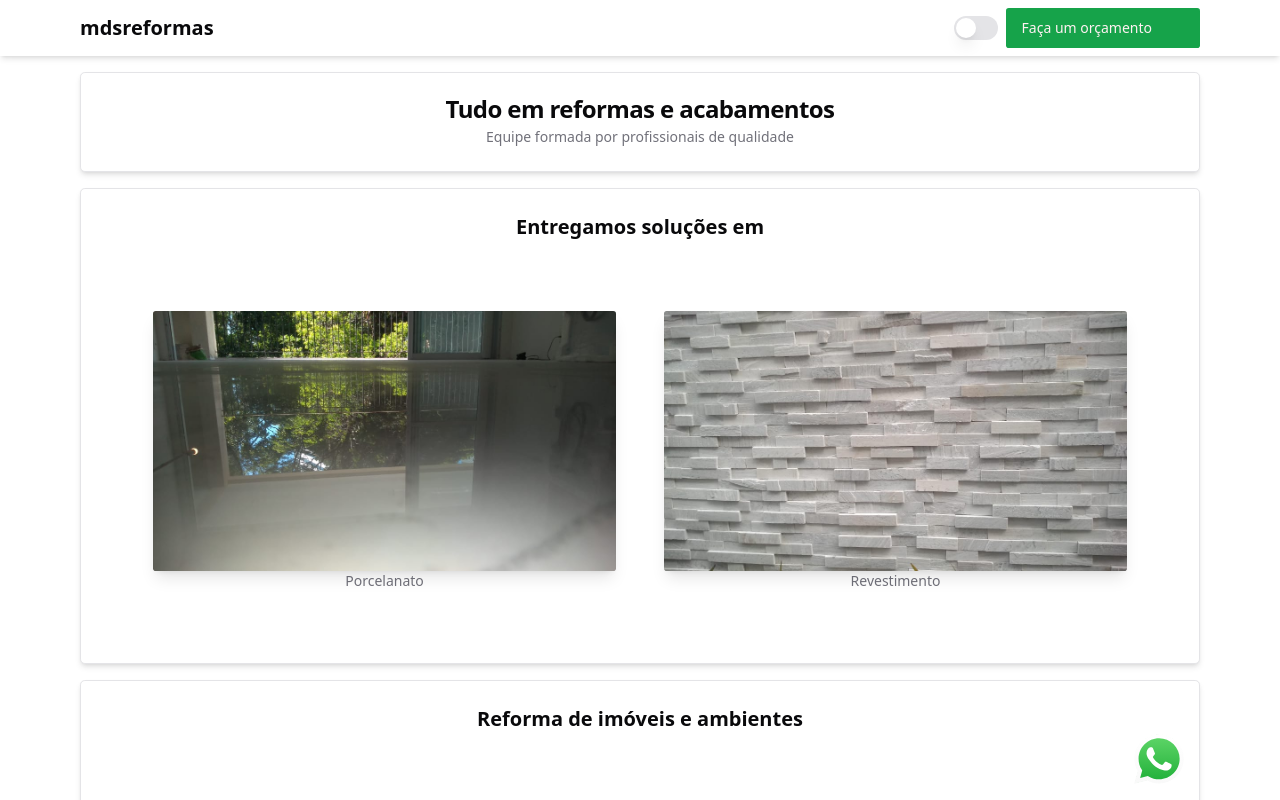
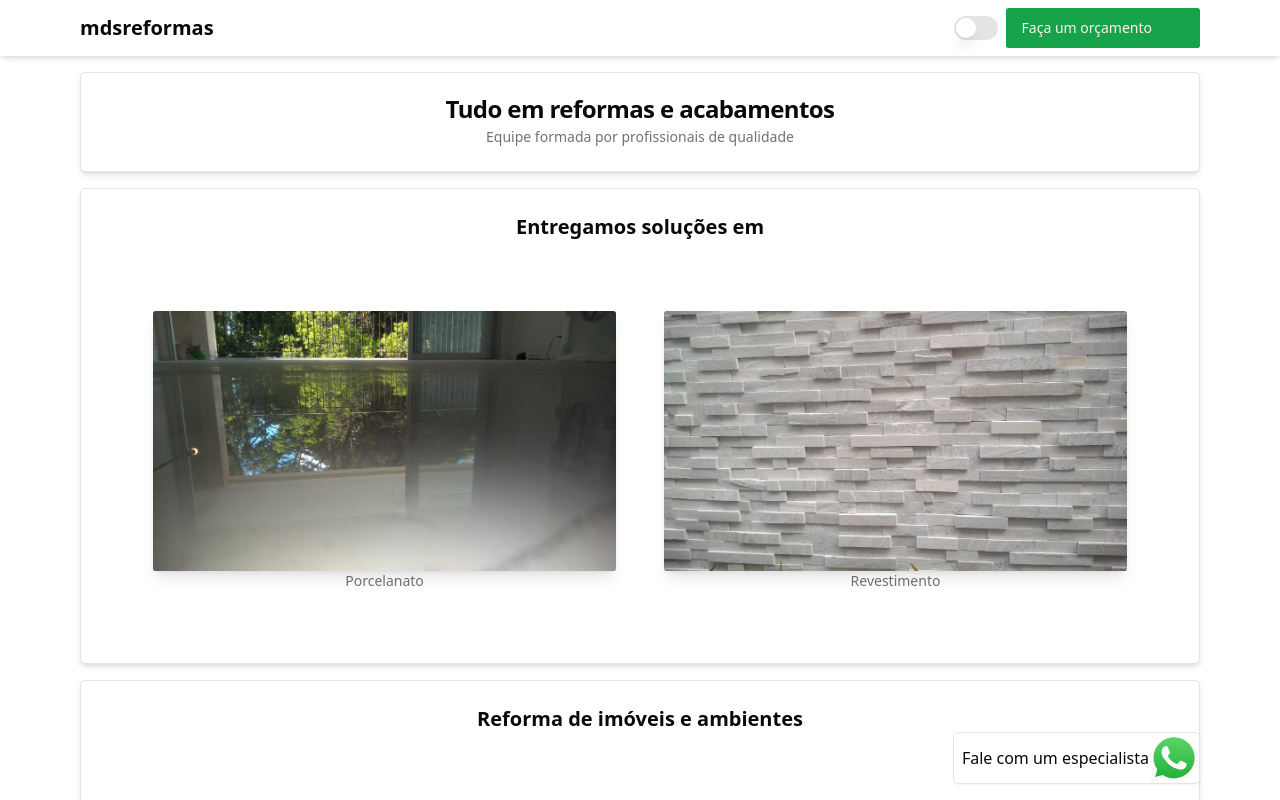
Before and after one commit to bylucaspaiva/mds, a React (Vite) app in the folder Client/: page / in a window 1280 px wide. Shown: the top 800 px of the page. Built offline with nearby package versions, Linux system fonts and the light colour scheme; some icons are missing.

Commit message:
feat: add fixed message

```diff
--- a/Client/src/@/components/dialog-form.tsx
+++ b/Client/src/@/components/dialog-form.tsx
@@ -51,7 +51,7 @@ const DialogForm = () => {
               </div>
             </form>
           </CardContent>
-          <CardFooter className="flex justify-between">
+          <CardFooter className="flex justify-between mt-2 sm:md-4">
             <Button className="ml-auto">Enviar</Button>
           </CardFooter>
         </Card>
--- a/Client/src/App.tsx
+++ b/Client/src/App.tsx
@@ -3,6 +3,7 @@ import { ThemeProvider } from "./@/components/theme-provider";
 import Navbar from "./@/components/navbar";
 import MainContent from "./@/components/main-content";
 import { Icon } from "@iconify/react/dist/iconify.js";
+import { Card } from "./@/components/ui/card";
 
 function App() {
   // const [isMobile, setIsMobile] = useState(false);
@@ -14,9 +15,15 @@ function App() {
         <div className="lg:mx-20 md:mx-14 mx-6">
           <MainContent className="mt-4 sm:col-span-7 col-span-5 z-0 " />
         </div>
-        <a href="https://api.whatsapp.com/send?phone=5541992242842&text=Ol%C3%A1,%20gostaria%20de%20fazer%20um%20or%C3%A7amento" target="_blank">
-            <Icon icon="logos:whatsapp-icon" width="50" height="50" className="fixed right-6 bottom-4 md:right-16  lg:right-24 "/>
-        </a>
+        <Card className="fixed right-6 bottom-4 md:right-14  lg:right-20 ">
+            <div className="flex items-center pl-2">
+              <h1>Fale com um especialista</h1>
+            <a href="https://api.whatsapp.com/send?phone=5541992242842&text=Ol%C3%A1,%20gostaria%20de%20fazer%20um%20or%C3%A7amento" target="_blank">
+            <Icon icon="logos:whatsapp-icon" width="50" height="50" />
+          </a>
+            </div>
+        </Card>
+
       </ThemeProvider>
     </>
   );
```
